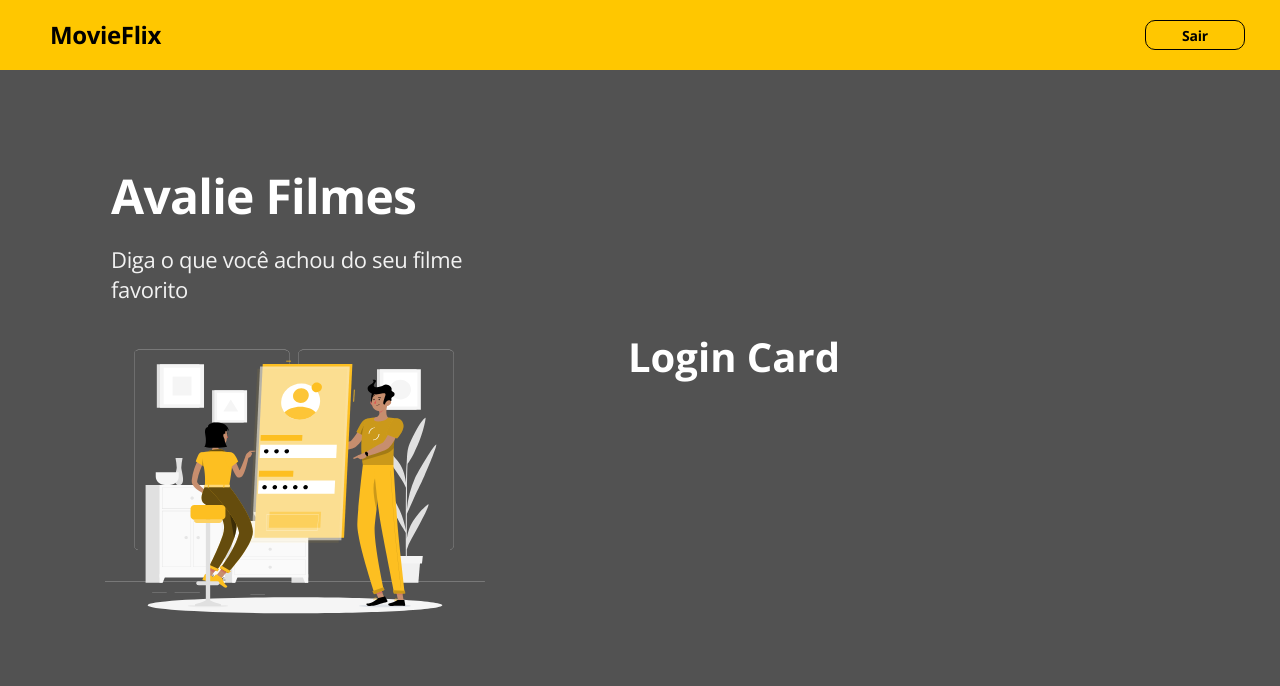
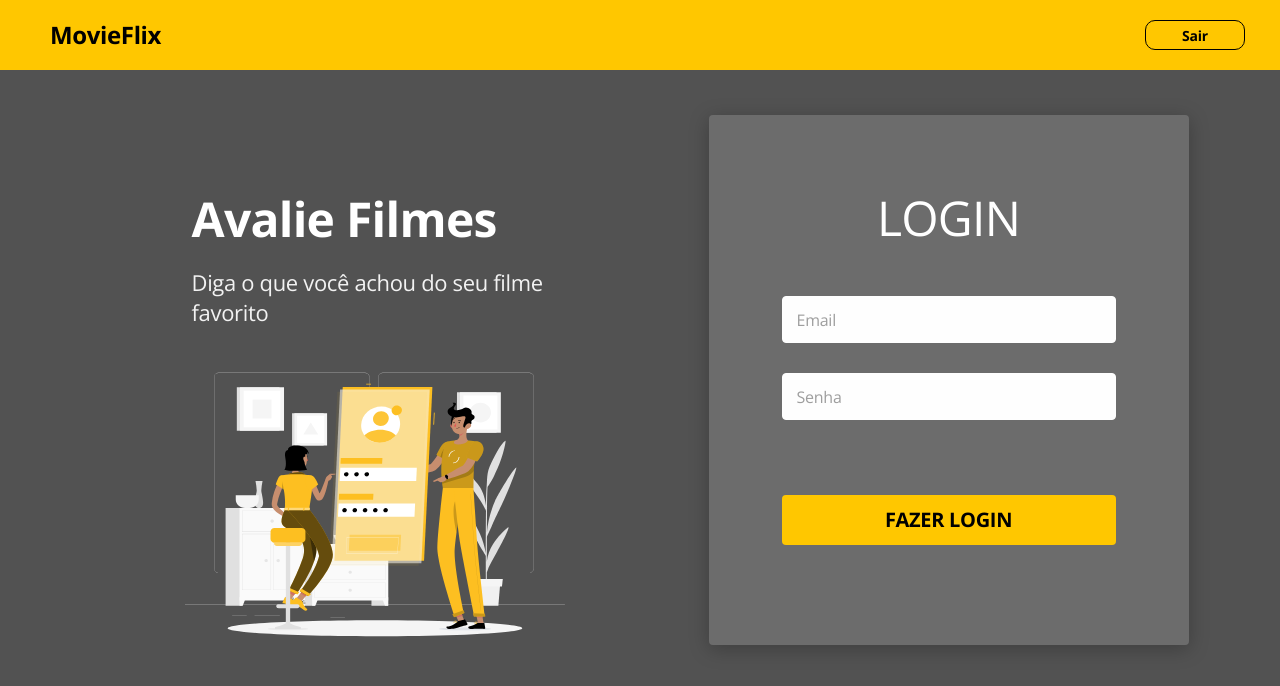
Before and after one commit to Jota-Erre-JR/movieflix, a React (Create React App) app in the folder frontend/: page / in a window 1280 px wide. Shown: the top 686 px of the page. Built offline with nearby package versions, Linux system fonts and the light colour scheme.

Commit message:
Login card styling

```diff
--- a/frontend/package.json
+++ b/frontend/package.json
@@ -11,10 +11,13 @@
     "@types/react": "17.0.0",
     "@types/react-dom": "17.0.0",
     "@types/react-router-dom": "^5.1.7",
+    "axios": "^1.2.2",
     "bootstrap": "^5.2.3",
     "node-sass": "7.0.1",
     "react": "17.0.2",
+    "react-content-loader": "^6.2.0",
     "react-dom": "17.0.2",
+    "react-hook-form": "^7.41.5",
     "react-router-dom": "^5.2.0",
     "react-scripts": "5.0.1",
     "typescript": "^4.9.4",
--- a/frontend/src/App.css
+++ b/frontend/src/App.css
@@ -4,12 +4,48 @@
   font-family: 'Open Sans', sans-serif;
 }
 
-h1, h2, h3, h4, h5, h6 {
+h1,
+h2,
+h3,
+h4,
+h5,
+h6 {
   font-weight: 700;
   margin-bottom: 0;
 }
 
-a, a:hover{
+a,
+a:hover {
   text-decoration: none;
   color: unset;
 }
+
+.base-input {
+  border-radius: 10px;
+  font-size: 1em;
+  letter-spacing: -0.015em;
+  color: #9e9e9e;
+  height: 47px;
+  background: #fefefe;
+  border: 1px solid #fefefe;
+  border-radius: 4px;
+  padding: 14px 0px 14px 14px;
+  display: flex;
+  align-items: center;
+  margin-bottom: 20px;
+}
+
+.base-input::placeholder {
+  font-weight: 400;
+  font-size: 16px;
+  display: flex;
+  align-items: center;
+  letter-spacing: -0.015em;
+  color: #9e9e9e;
+}
+
+@media (min-width: 576px) {
+  .base-input {
+    margin-bottom: 30px;
+  }
+}
--- a/frontend/src/Routes.tsx
+++ b/frontend/src/Routes.tsx
@@ -2,7 +2,7 @@ import Navbar from 'components/Navbar';
 import Catalog from 'pages/Catalog';
 import Home from 'pages/Home';
 import MovieDetails from 'pages/MovieDetails';
-import { BrowserRouter, Route, Switch } from 'react-router-dom';
+import { BrowserRouter, Redirect, Route, Switch } from 'react-router-dom';
 
 const Routes = () => {
   return (
@@ -12,6 +12,7 @@ const Routes = () => {
         <Route path="/" exact>
           <Home />
         </Route>
+        <Redirect from="/movies" to="/" />
         <Route path="/movies" exact>
           <Catalog />
         </Route>
--- a/frontend/src/components/MainButton/styles.css
+++ b/frontend/src/components/MainButton/styles.css
@@ -6,20 +6,35 @@
   border-radius: 4px;
   height: 50px;
   width: 280px;
+  display: flex;
+  align-items: center;
   align-content: center;
+  justify-content: center;
 }
 
 .btn-post-review p {
   margin-bottom: 0px;
   font-weight: 700;
   font-size: 16px;
-  line-height: 22px;
   display: flex;
   align-items: center;
   text-align: center;
   letter-spacing: -0.015em;
   justify-content: center;
   color: #000000;
+}
+
+@media (min-width: 576px) {
+  .btn-post-review,
+  .btn-post-review:hover,
+  .btn-post-review.active,
+  .btn-post-review.disable {
+    width: 380px;
+  }
+
+  .btn-post-review p {
+    font-size: 20px;
+  }
 }
 
 @media (min-width: 1200px) {
--- /dev/null
+++ b/frontend/src/pages/Catalog/CardLoader/styles.css
@@ -0,0 +1,3 @@
+.card-loader-container{
+    display: flex;
+}
--- /dev/null
+++ b/frontend/src/pages/Home/Login/index.tsx
@@ -0,0 +1,34 @@
+import './styles.css';
+
+import MainButton from 'components/MainButton';
+
+const Login = () => {
+  return (
+    <div className="base-card login-card">
+      <h1>LOGIN</h1>
+      <form>
+        <div className="mb-4">
+          <input
+            type="text"
+            className="form-control base-input"
+            placeholder="Email"
+            name="username"
+          />
+        </div>
+        <div className="mb-2">
+          <input
+            type="password"
+            className="form-control base-input "
+            placeholder="Senha"
+            name="password"
+          />
+        </div>
+        <div className="login-submit">
+          <MainButton text="FAZER LOGIN" />
+        </div>
+      </form>
+    </div>
+  );
+};
+
+export default Login;
--- /dev/null
+++ b/frontend/src/pages/Home/Login/styles.css
@@ -0,0 +1,54 @@
+.login-card {
+  padding-left: 17px;
+  padding-right: 17px;
+  font-size: 16px;
+  background: #6c6c6c;
+  box-shadow: 0px 4px 20px rgba(0, 0, 0, 0.25);
+  border-radius: 4px;
+  margin: 0px 0px;
+  width: 300px;
+  display: flex;
+  flex-direction: column;
+  align-items: center;
+}
+
+.login-card h1 {
+  font-weight: 400;
+  font-size: 36px;
+  text-align: center;
+  letter-spacing: -0.015em;
+  color: #ffffff;
+  text-transform: uppercase;
+  margin-top: 59px;
+  margin-bottom: 45px;
+}
+
+.login-submit {
+  height: 50px;
+  margin-top: 54px;
+  margin-bottom: 100px;
+  text-transform: uppercase;
+  font-size: 20px;
+}
+
+.login-submit text {
+  font-size: 20px;
+}
+
+@media (min-width: 576px) {
+  .login-card {
+    width: 480px;
+    padding-left: 48px;
+    padding-right: 48px;
+  }
+
+  .login-card h1 {
+    font-size: 48px;
+    margin-top: 74px;
+    margin-bottom: 50px;
+  }
+
+  .login-submit {
+    margin-top: 75px;
+  }
+}
--- a/frontend/src/pages/Home/index.tsx
+++ b/frontend/src/pages/Home/index.tsx
@@ -1,6 +1,7 @@
 import { ReactComponent as MainImage } from 'assets/images/main_image.svg';
 
 import './styles.css';
+import Login from './Login';
 
 const Home = () => {
   return (
@@ -19,7 +20,7 @@ const Home = () => {
 
         </div>
         <div className="login-card-container">
-            <h1>Login Card</h1>
+            <Login />
           </div>
       </div>
     </>
--- a/frontend/src/pages/Home/styles.css
+++ b/frontend/src/pages/Home/styles.css
@@ -2,7 +2,8 @@
   display: flex;
   flex-direction: row;
   align-content: center;
-  padding: 17px 11px;
+  justify-content: center;
+  padding: 17px 10px;
 }
 
 .home-card {
@@ -12,6 +13,14 @@
 .login-card-container {
   display: flex;
   align-items: center;
+}
+
+@media (min-width: 576px) {
+
+  .home-container {
+   padding: 40px 48px;
+  }
+
 }
 
 @media (min-width: 1200px) {
--- /dev/null
+++ b/frontend/src/util/requests.ts
@@ -0,0 +1 @@
+export const BASE_URL= process.env.REACT_APP_BACKEND_URL ?? 'http://localhost:8080';
```
Also changed, not shown: frontend/src/pages/Catalog/CardLoader/index.tsx (added, +21 -0 lines), 1 other file (tests, documents, lock files or other folders).
